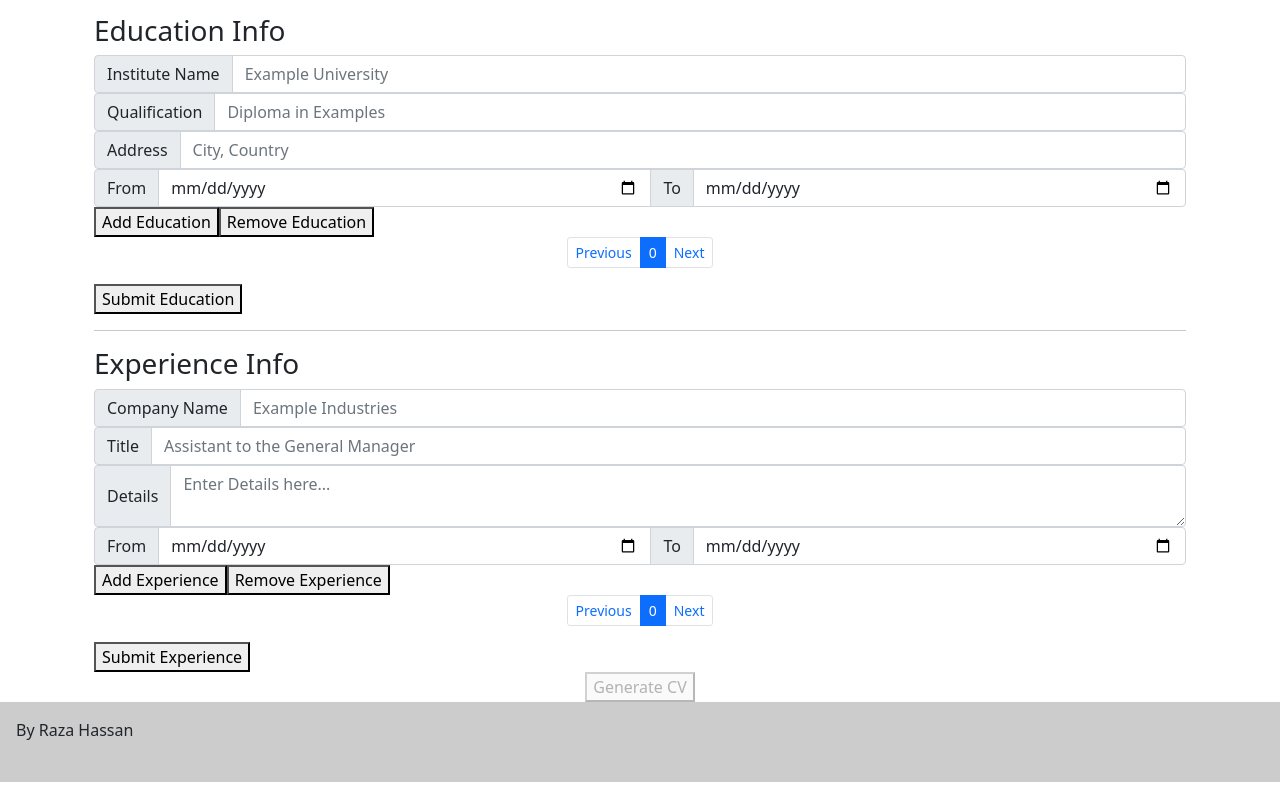
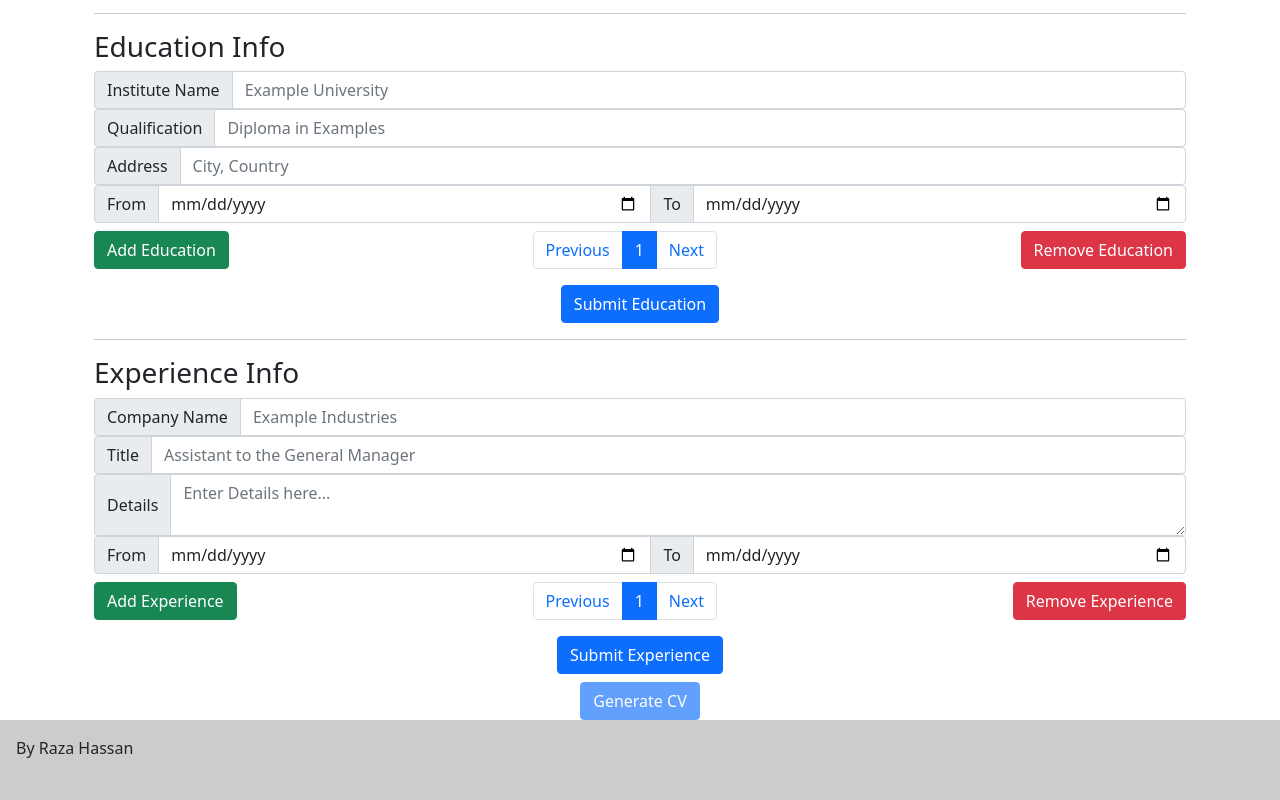
Before and after one commit to bilgramiraza/CV-generator, a React (Create React App) app: page / in a window 1280 px wide. Shown: the part 361-1161 px from the top of the page. Built offline with nearby package versions, Linux system fonts and the light colour scheme.

Commit message:
Styled buttons on form

```diff
--- a/src/InputEducation.js
+++ b/src/InputEducation.js
@@ -3,11 +3,14 @@ import InputCarouselSelector from './components/InputCarouselSelector';
 import InputGroup from './components/InputGroup';
 
 export default class InputEducation extends Component {
-    handleSubmit=()=>{
+    handleSubmit=(event)=>{
         const form = document.querySelector('.education.needs-validation');
         form.classList.add('was-validated');
-        if(form.checkValidity())
+        if(form.checkValidity()){
             this.props.updateStatus(true);
+            event.target.classList.remove('btn-primary')
+            event.target.classList.add('btn-success');
+        }
     }
     handleAdd=(e)=>{
         e.preventDefault();
@@ -70,16 +73,31 @@ export default class InputEducation extends Component {
                                         required={true}
                                         />
                         </div>
-                        <button onClick={this.handleAdd}>Add Education</button>
-                        <button type='button' onClick={this.props.removeEducation}>Remove Education</button>
+                        <div className="my-2 d-flex justify-content-between">
+                            <button className='my-auto btn btn-success'
+                                    onClick={this.handleAdd}>
+                                Add Education
+                            </button>
+                            <InputCarouselSelector currentIndex={this.props.currentItemIndex}
+                                                totalItems={this.props.totalItems}
+                                                category='education'
+                                                handleTracker={this.props.handleTracker}
+                            />
+                            <button type='button'
+                                    className='my-auto btn btn-danger'
+                                    onClick={this.props.removeEducation}>
+                                Remove Education
+                            </button>
+                        </div>
                     </fieldset>
                 </form>
-                <InputCarouselSelector currentIndex={this.props.currentItemIndex}
-                                       totalItems={this.props.totalItems}
-                                       category='education'
-                                       handleTracker={this.props.handleTracker}
-                />
-                <button type='button' onClick={this.handleSubmit}>Submit Education</button>
+                <div className="my-2 d-flex justify-content-center">
+                    <button type='button'
+                            className='btn btn-primary'
+                            onClick={this.handleSubmit}>
+                        Submit Education
+                    </button>
+                </div>
             </div>
         );
     }
--- a/src/InputExperience.js
+++ b/src/InputExperience.js
@@ -3,11 +3,14 @@ import InputCarouselSelector from './components/InputCarouselSelector';
 import InputGroup from './components/InputGroup';
 
 export default class InputExperience extends Component {
-    handleSubmit=()=>{
+    handleSubmit=(event)=>{
         const form = document.querySelector('.experience.needs-validation');
         form.classList.add('was-validated');
-        if(form.checkValidity())
+        if(form.checkValidity()){
             this.props.updateStatus(true);
+            event.target.classList.remove('btn-primary')
+            event.target.classList.add('btn-success');
+        }
     }
     handleAdd=(e)=>{
         e.preventDefault();
@@ -70,16 +73,31 @@ export default class InputExperience extends Component {
                                         required={true}
                                         />
                         </div>
-                        <button>Add Experience</button>
-                        <button type='button' onClick={this.props.removeExperience}>Remove Experience</button>
+                        <div className="my-2 d-flex justify-content-between">
+                            <button className='my-auto btn btn-success'
+                                    onClick={this.handleAdd}>
+                                Add Experience
+                            </button>
+                            <InputCarouselSelector currentIndex={this.props.currentItemIndex}
+                                                totalItems={this.props.totalItems}
+                                                category='experience'
+                                                handleTracker={this.props.handleTracker}
+                            />
+                            <button type='button'
+                                    className='my-auto btn btn-danger'
+                                    onClick={this.props.removeExperience}>
+                                Remove Experience
+                            </button>
+                        </div>
                     </fieldset>
                 </form>
-                <InputCarouselSelector currentIndex={this.props.currentItemIndex}
-                                       totalItems={this.props.totalItems}
-                                       category='experience'
-                                       handleTracker={this.props.handleTracker}
-                />
-                <button type='button' onClick={this.handleSubmit}>Submit Experience</button>
+                <div className="my-2 d-flex justify-content-center">
+                    <button type='button'
+                            className='btn btn-primary'
+                            onClick={this.handleSubmit}>
+                        Submit Experience
+                    </button>
+                </div>
             </div>
         );
     }
--- a/src/InputPersonal.js
+++ b/src/InputPersonal.js
@@ -2,12 +2,15 @@ import React, { Component } from 'react'
 import InputGroup from './components/InputGroup'
 
 export default class InputPersonal extends Component {
-    handleSubmit=(e)=>{
-        e.preventDefault();
+    handleSubmit=(event)=>{
+        event.preventDefault();
         const form = document.querySelector('.personal.needs-validation');
         form.classList.add('was-validated');
-        if(form.checkValidity())
+        if(form.checkValidity()){
             this.props.updateStatus(true);
+            event.target.classList.remove('btn-primary')
+            event.target.classList.add('btn-success');
+        }
     }
     render() {
         return (
@@ -73,7 +76,12 @@ export default class InputPersonal extends Component {
                         />
                     </div>
                 </fieldset>
-                <button onClick={this.handleSubmit}>Submit Personal</button>
+                <div className="my-2 d-flex justify-content-center">
+                    <button className='btn btn-primary'
+                            onClick={this.handleSubmit}>
+                        Submit Personal
+                    </button>
+                </div>
             </form>
         )
     }
--- a/src/Main.js
+++ b/src/Main.js
@@ -199,7 +199,8 @@ export default class Main extends Component {
                                 updateStatus={this.updateStatus.bind(this)}/>
                 }
                 <div className='text-center'>
-                    <button onClick={this.toggleDisplay}
+                    <button className='btn btn-primary'
+                            onClick={this.toggleDisplay}
                             disabled={this.dataPresent()?'':'disable'}>
                         {this.state.display?'Edit Details':'Generate CV'}
                     </button>
--- a/src/components/InputCarouselSelector.js
+++ b/src/components/InputCarouselSelector.js
@@ -24,13 +24,13 @@ export default class InputCarouselSelector extends Component {
                                         <button className='page-link'
                                                 onClick={this.handleChange}
                                                 value={i}>
-                                            {i}
+                                            {i+1}
                                         </button>
                                     </li>);
                                 });
     return (
         <nav>
-        <ul className="pagination pagination-sm justify-content-center">
+        <ul className="my-auto pagination justify-content-center">
             <li className="page-item">
                 <button className="page-link" onClick={this.decrementTracker}>Previous</button>
             </li>
```
